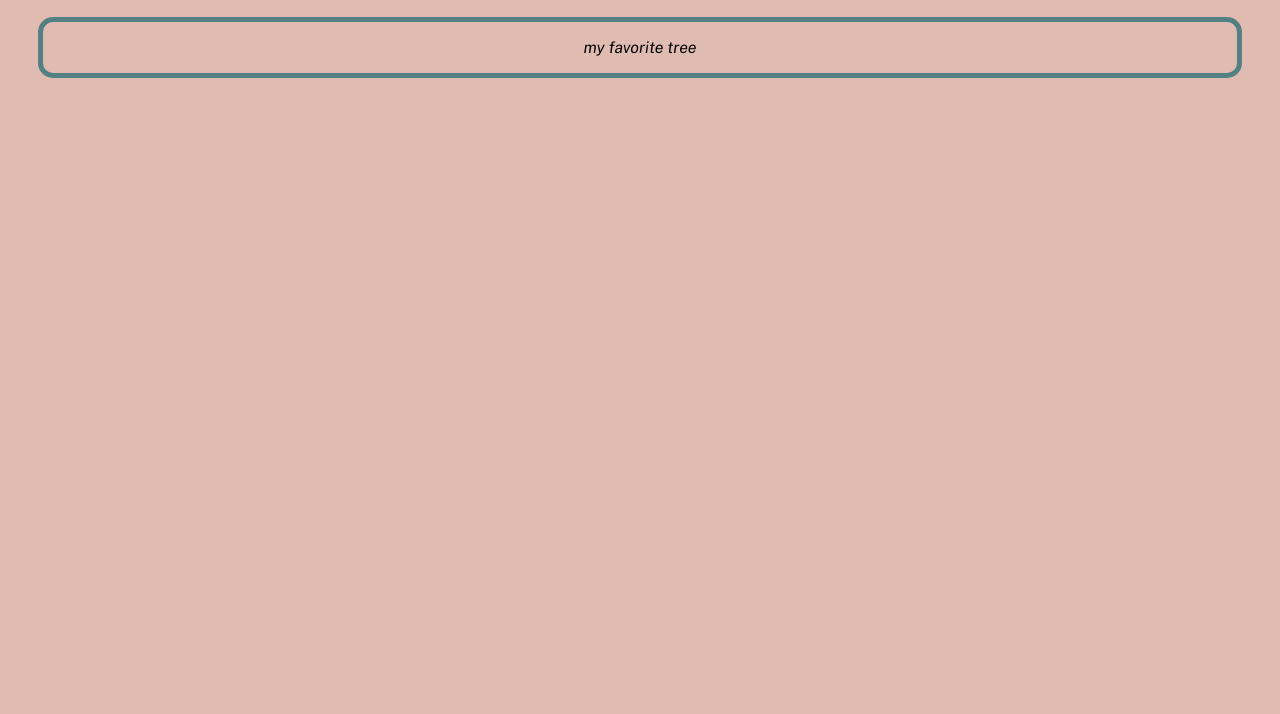
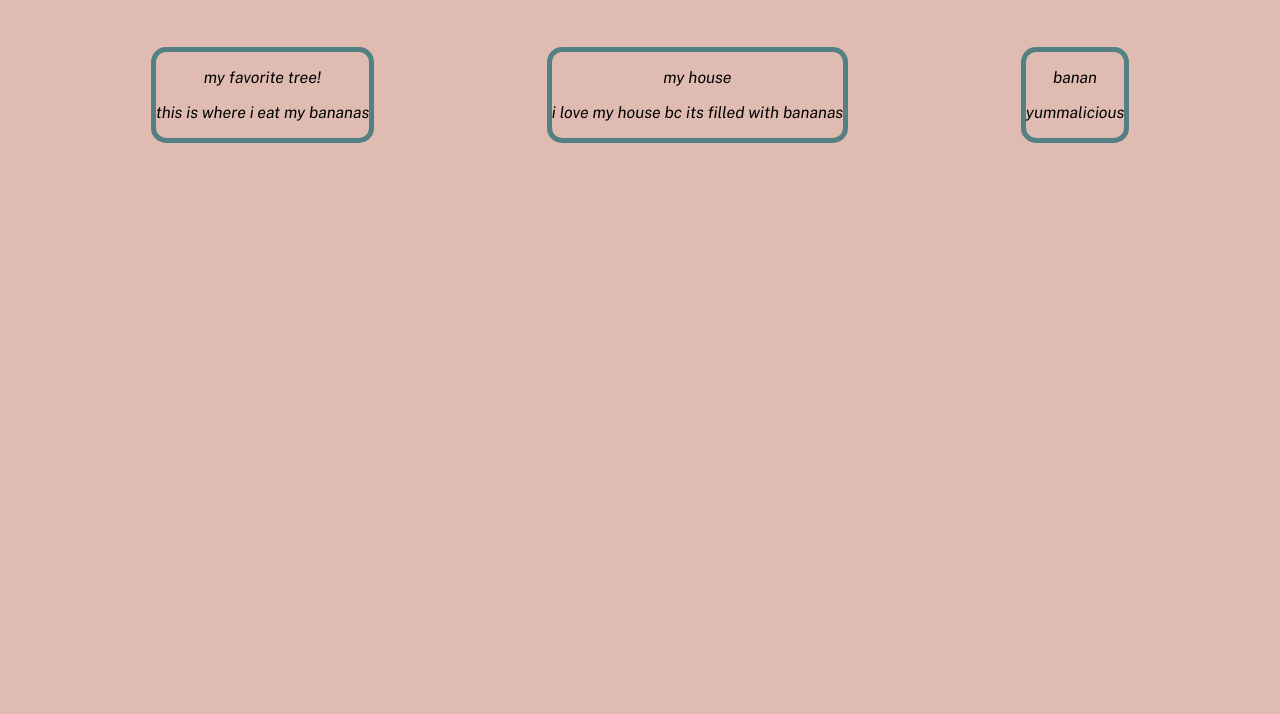
Before and after one commit to staten-island-tech/css-blogpost-project-jessychui, a plain HTML site: page index.html in a window 1280 px wide. Shown: the part 86-800 px from the top of the page. Drawn offline with nearby package versions, Linux system fonts and the light colour scheme.

Commit message:
Update index.html

```diff
--- a/index.html
+++ b/index.html
@@ -10,11 +10,27 @@
     <link href="https://fonts.googleapis.com/css2?family=Public+Sans:ital@1&display=swap" rel="stylesheet">
 </head>
 <body>
-    <div class="parent">
+  <div class="parent">
         <h1 class="child">hello!! i'm menky :D</h1>
     </div>
+
+  <div class="container">
+
     <div class="blog-1">
-        <p>my favorite tree</p>
+        <p class="big-text">my favorite tree!</p>
+        <p class="small-text">this is where i eat my bananas</p>
     </div>
+
+    <div class="blog-1">
+      <p class="big-text">my house</p>
+      <p class="small-text">i love my house bc its filled with bananas</p>
+    </div>
+
+    <div class="blog-1">
+      <p class="big-text">banan</p>
+      <p class="small-text">yummalicious</p>
+    </div>
+
+  </div>
 </body>
 </html>
```
